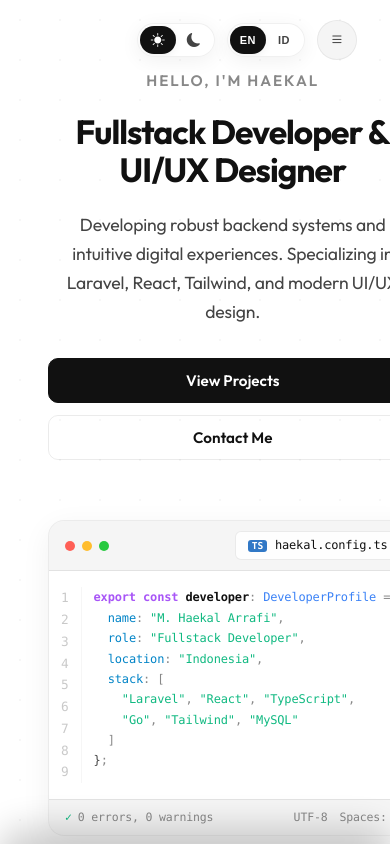
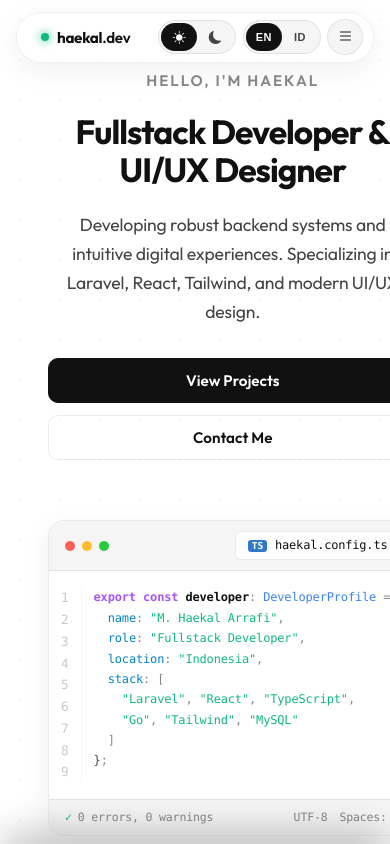
Before and after one commit to KIRRUU0/my-portfolio, a React (Vite) app in the folder frontend/: page / in a window 390 px wide. Shown: the top 844 px of the page. Built offline with nearby package versions, Linux system fonts and the light colour scheme.

Commit message:
fix(header): fix floating island header layout, add brand logo, and polish responsive navigation

```diff
--- a/frontend/src/components/LanguageSelector.css
+++ b/frontend/src/components/LanguageSelector.css
@@ -1,29 +1,26 @@
 .language-selector {
     display: flex;
     gap: 0;
-    border: 1px solid var(--glass-border);
+    border: 1px solid var(--border-color);
     border-radius: 50px;
     overflow: hidden;
-    background: var(--bg-card);
+    background: var(--hover-bg);
     padding: 2px;
     align-items: center;
-    backdrop-filter: blur(15px);
-    -webkit-backdrop-filter: blur(15px);
-    box-shadow: 0 4px 20px var(--shadow-color);
 }
 
 .lang-btn {
     background: none;
     border: none;
-    padding: 6px 12px;
+    padding: 4px 8px;
     font-size: 11px;
     font-weight: 700;
     cursor: pointer;
     color: var(--text-secondary);
-    transition: all 0.3s ease;
+    transition: all 0.2s ease;
     border-radius: 50px;
-    min-width: 40px;
-    height: 30px;
+    min-width: 32px;
+    height: 26px;
     display: flex;
     align-items: center;
     justify-content: center;
@@ -32,17 +29,11 @@
 
 .lang-btn:hover:not(.active) {
     color: var(--text-primary);
-    background: rgba(0, 0, 0, 0.06);
-}
-
-[data-theme="dark"] .lang-btn:hover:not(.active) {
-    background: rgba(255, 255, 255, 0.08);
 }
 
 .lang-btn.active {
     background: var(--primary-color);
     color: var(--bg-primary);
-    box-shadow: 0 2px 8px var(--shadow-color);
 }
 
 @media (max-width: 768px) {
--- a/frontend/src/components/ThemeToggle.css
+++ b/frontend/src/components/ThemeToggle.css
@@ -1,28 +1,25 @@
 .theme-selector {
     display: flex;
     gap: 0;
-    border: 1px solid var(--glass-border);
+    border: 1px solid var(--border-color);
     border-radius: 50px;
     overflow: hidden;
-    background: var(--bg-card);
+    background: var(--hover-bg);
     padding: 2px;
     align-items: center;
-    backdrop-filter: blur(15px);
-    -webkit-backdrop-filter: blur(15px);
-    box-shadow: 0 4px 20px var(--shadow-color);
 }
 
 .theme-btn {
     background: none;
     border: none;
-    padding: 6px 12px;
-    font-size: 14px;
+    padding: 4px 9px;
+    font-size: 13px;
     cursor: pointer;
     color: var(--text-secondary);
-    transition: all 0.3s ease;
+    transition: all 0.2s ease;
     border-radius: 50px;
-    min-width: 40px;
-    height: 30px;
+    min-width: 32px;
+    height: 26px;
     display: flex;
     align-items: center;
     justify-content: center;
@@ -30,17 +27,11 @@
 
 .theme-btn:hover:not(.active) {
     color: var(--text-primary);
-    background: rgba(0, 0, 0, 0.06);
-}
-
-[data-theme="dark"] .theme-btn:hover:not(.active) {
-    background: rgba(255, 255, 255, 0.08);
 }
 
 .theme-btn.active {
     background: var(--primary-color);
     color: var(--bg-primary);
-    box-shadow: 0 2px 8px var(--shadow-color);
 }
 
 @media (max-width: 768px) {
--- a/frontend/src/components/layout/MainLayout.css
+++ b/frontend/src/components/layout/MainLayout.css
@@ -35,95 +35,88 @@
     left: 0;
     right: 0;
     z-index: 1000;
-    padding: 1.2rem 0;
+    padding: 1rem 1.5rem;
     width: 100%;
-    transition: padding 0.5s cubic-bezier(0.16, 1, 0.3, 1);
+    pointer-events: none;
+    transition: padding 0.3s cubic-bezier(0.16, 1, 0.3, 1);
+}
+
+.header-container {
+    max-width: 1100px;
+    width: 100%;
+    margin: 0 auto;
+    padding: 0.4rem 0.6rem 0.4rem 1.25rem;
+    display: flex;
+    justify-content: space-between;
+    align-items: center;
+    background: var(--glass-bg);
+    backdrop-filter: blur(20px);
+    -webkit-backdrop-filter: blur(20px);
+    border: 1px solid var(--glass-border);
+    border-radius: 50px;
+    box-shadow: 0 8px 30px var(--shadow-color);
+    pointer-events: auto;
+    transition: all 0.3s cubic-bezier(0.16, 1, 0.3, 1);
 }
 
 .main-header.scrolled {
-    padding: 0;
-}
-
-.header-container {
-    max-width: 1400px;
-    width: 100%;
-    margin: 0 auto;
-    padding: 0 2rem;
-    display: flex;
-    justify-content: space-between;
-    align-items: center;
-    border: 1px solid transparent;
-    border-radius: 0;
-    background: transparent;
-    transition: max-width 0.5s cubic-bezier(0.16, 1, 0.3, 1),
-                margin-top 0.5s cubic-bezier(0.16, 1, 0.3, 1),
-                background-color 0.5s cubic-bezier(0.16, 1, 0.3, 1),
-                backdrop-filter 0.5s cubic-bezier(0.16, 1, 0.3, 1),
-                border-color 0.5s cubic-bezier(0.16, 1, 0.3, 1),
-                border-radius 0.5s cubic-bezier(0.16, 1, 0.3, 1),
-                padding 0.5s cubic-bezier(0.16, 1, 0.3, 1),
-                box-shadow 0.5s cubic-bezier(0.16, 1, 0.3, 1);
+    padding: 0.75rem 1.5rem;
 }
 
 .main-header.scrolled .header-container {
-    max-width: 960px;
-    margin-top: 1.2rem;
-    background: var(--glass-bg);
-    backdrop-filter: blur(20px);
-    -webkit-backdrop-filter: blur(20px);
-    border-color: var(--glass-border);
-    border-radius: 50px;
-    padding: 0.4rem 1.5rem;
-    box-shadow: 0 20px 40px var(--shadow-color);
+    box-shadow: 0 12px 35px var(--shadow-color);
+    border-color: var(--border-color);
+    background: var(--bg-card);
 }
 
-.header-left-spacer {
-    flex: 1;
+/* Header Brand */
+.header-brand {
+    background: none;
+    border: none;
+    display: inline-flex;
+    align-items: center;
+    gap: 8px;
+    cursor: pointer;
+    padding: 0.35rem 0.5rem;
+    font-family: inherit;
+    text-decoration: none;
+    color: var(--text-primary);
+    border-radius: 50px;
+    transition: opacity 0.2s ease;
 }
 
-.main-header.scrolled .header-left-spacer {
-    display: none;
+.header-brand:hover {
+    opacity: 0.8;
 }
 
-.main-header.scrolled .desktop-nav {
-    background: transparent;
-    border-color: transparent;
-    box-shadow: none;
-    backdrop-filter: none;
-    -webkit-backdrop-filter: none;
-    padding: 0;
+.brand-dot {
+    width: 8px;
+    height: 8px;
+    border-radius: 50%;
+    background: #10b981;
+    box-shadow: 0 0 10px #10b981;
+    display: inline-block;
 }
 
-.main-header.scrolled .nav-link {
-    padding: 0.4rem 0.7rem;
-    font-size: 0.72rem;
+.brand-text {
+    font-size: 0.95rem;
+    font-weight: 700;
+    letter-spacing: -0.3px;
+    color: var(--text-primary);
 }
 
-.header-left-spacer {
-    /* Kept for grid balance */
+.brand-accent {
+    color: var(--primary-color);
+    font-weight: 600;
 }
 
-.header-status {
+/* Desktop Navigation */
+.desktop-nav {
     display: flex;
     align-items: center;
-    gap: 8px;
-    background: var(--hover-bg);
-    padding: 6px 12px;
-    border-radius: 20px;
-    border: 1px solid var(--border-color);
-    width: fit-content;
-}
-
-.desktop-nav {
-    display: flex;
-    gap: 0.25rem;
-    background: var(--bg-card);
-    padding: 2px;
-    border-radius: 50px;
-    border: 1px solid var(--glass-border);
-    backdrop-filter: blur(15px);
-    -webkit-backdrop-filter: blur(15px);
-    box-shadow: 0 4px 20px var(--shadow-color);
+    gap: 0.15rem;
+    background: transparent;
+    padding: 0;
 }
 
 .nav-link {
@@ -132,17 +125,18 @@
     color: var(--text-secondary);
     font-weight: 600;
     font-size: 0.75rem;
-    padding: 6px 1.1rem;
+    padding: 6px 12px;
     line-height: 1.5;
     border-radius: 50px;
     transition: all 0.2s cubic-bezier(0.4, 0, 0.2, 1);
     cursor: pointer;
     text-transform: uppercase;
-    letter-spacing: 1px;
+    letter-spacing: 0.8px;
     white-space: nowrap;
+    font-family: inherit;
 }
 
-.nav-link:hover, .nav-link.active {
+.nav-link:hover {
     color: var(--text-primary);
     background: var(--hover-bg);
 }
@@ -150,33 +144,34 @@
 .nav-link.active {
     color: var(--bg-primary);
     background: var(--primary-color);
-    box-shadow: 0 4px 12px var(--shadow-color);
+    box-shadow: 0 2px 10px var(--shadow-color);
 }
 
 /* ===== HEADER CONTROLS ===== */
 .header-controls {
     display: flex;
-    gap: 0.75rem;
+    gap: 0.4rem;
     align-items: center;
-    flex: 1;
-    justify-content: flex-end;
-    transition: flex 0.5s cubic-bezier(0.16, 1, 0.3, 1);
-}
-
-.main-header.scrolled .header-controls {
-    flex: none;
 }
 
 .mobile-menu-btn {
     display: none;
     background: var(--hover-bg);
-    border: 1px solid var(--glass-border);
+    border: 1px solid var(--border-color);
     color: var(--text-primary);
-    width: 40px;
-    height: 40px;
-    border-radius: 50px;
+    width: 36px;
+    height: 36px;
+    border-radius: 50%;
     cursor: pointer;
-    transition: 0.3s;
+    align-items: center;
+    justify-content: center;
+    transition: all 0.2s ease;
+    font-size: 1rem;
+}
+
+.mobile-menu-btn:hover {
+    background: var(--primary-color);
+    color: var(--bg-primary);
 }
 
 /* ===== MOBILE NAVIGATION ===== */
@@ -337,31 +332,16 @@
 
 /* ===== RESPONSIVE ===== */
 @media (max-width: 1024px) {
-    .main-header.scrolled {
-        padding: 0;
+    .main-header {
+        padding: 0.75rem 1rem;
     }
 
-    .main-header.scrolled .header-container {
-        max-width: 100%;
-        margin-top: 0;
-        border-radius: 0;
-        border-left: none;
-        border-right: none;
-        border-top: none;
-        padding: 0.8rem 1.5rem;
-        box-shadow: 0 10px 30px var(--shadow-color);
-        background: var(--glass-bg);
-        backdrop-filter: blur(20px);
-        -webkit-backdrop-filter: blur(20px);
+    .main-header.scrolled {
+        padding: 0.75rem 1rem;
     }
 
-    .main-header.scrolled .header-left-spacer {
-        display: block;
-        flex: 1;
-    }
-
-    .main-header.scrolled .header-controls {
-        flex: 1;
+    .header-container {
+        padding: 0.4rem 0.6rem 0.4rem 1rem;
     }
 
     .desktop-nav {
@@ -370,8 +350,6 @@
 
     .mobile-menu-btn {
         display: flex;
-        align-items: center;
-        justify-content: center;
     }
 
     .footer-container {
--- a/frontend/src/components/layout/MainLayout.jsx
+++ b/frontend/src/components/layout/MainLayout.jsx
@@ -105,7 +105,15 @@ const MainLayout = () => {
             <div className="minimal-grid-bg" aria-hidden="true"></div>
             <header className={`main-header ${scrolled ? 'scrolled' : ''}`}>
                 <div className="header-container">
-                    <div className="header-left-spacer"></div>
+                    {/* Brand Logo */}
+                    <button
+                        className="header-brand"
+                        onClick={() => scrollToSection('home')}
+                        aria-label="Haekal Arrafi - Back to top"
+                    >
+                        <span className="brand-dot"></span>
+                        <span className="brand-text">haekal<span className="brand-accent">.dev</span></span>
+                    </button>
 
                     {/* Desktop Navigation */}
                     <nav className="desktop-nav">
@@ -123,7 +131,11 @@ const MainLayout = () => {
                     <div className="header-controls">
                         <ThemeToggle />
                         <LanguageSelector />
-                        <button className="mobile-menu-btn" onClick={() => setMobileMenuOpen(!mobileMenuOpen)}>
+                        <button
+                            className="mobile-menu-btn"
+                            onClick={() => setMobileMenuOpen(!mobileMenuOpen)}
+                            aria-label="Toggle Navigation Menu"
+                        >
                             <i className={`bi ${mobileMenuOpen ? 'bi-x-lg' : 'bi-list'}`}></i>
                         </button>
                     </div>
```
